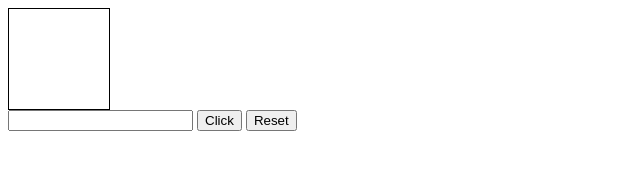
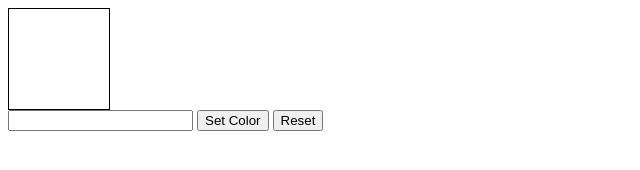
Before and after one commit to timbiles/vanillaJS-assignment, a plain HTML site: page Part2/index.html in a window 1280 px wide. Shown: the full height of the page, 0-640 px from the left. Drawn offline with Linux system fonts and the light colour scheme.

Commit message:
playing around

```diff
--- a/Part2/index.html
+++ b/Part2/index.html
@@ -12,7 +12,7 @@
         </section>
     </main>
     <input id='input' type="text">
-    <button id='btn' onclick='getValue()'>Click</button>
+    <button id='btn' onclick='getValue()'>Set Color</button>
     <button id='reset' onclick='reset()'>Reset</button>
     <script src='./index.js'></script>
 </body>
```
